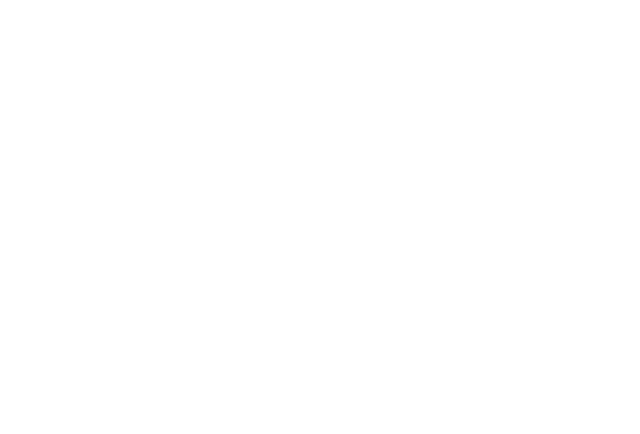
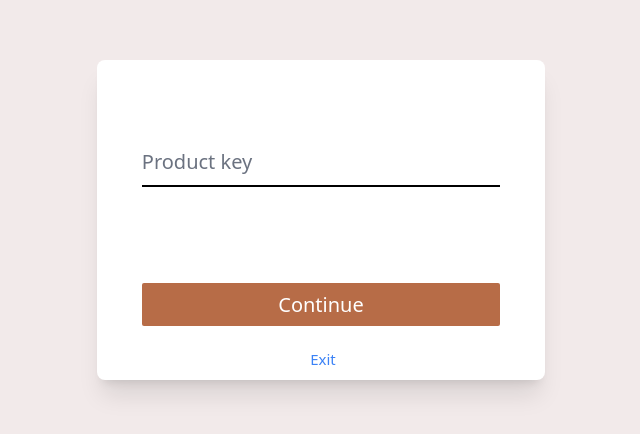
Before and after one commit to Elvendetacos/Amili, a React (Vite) app: page /key in a window 1280 px wide. Before the commit this address had no page. Shown: the part 180-614 px from the top of the page, without its empty margins (319-959 px from the left). Built offline with nearby package versions, Linux system fonts and the light colour scheme; what tailwindcss-animated would draw is missing.

Commit message:
Product key view

```diff
--- a/src/Routes/router.jsx
+++ b/src/Routes/router.jsx
@@ -2,6 +2,7 @@
 import Home from "../pages/home";
 import Login from "../pages/login";
 import Register from "../pages/register";
+import ProductKey from "../pages/productKey";
 
 function Router() {
   return (
@@ -10,6 +11,7 @@
         <Route path="/home" element={<Home/>}></Route>
         <Route path="/" element={<Login/>}></Route>
         <Route path="/register" element={<Register/>}></Route>
+        <Route path="/key" element={<ProductKey/>}></Route>
       </Routes>
     </BrowserRouter>
    );
--- /dev/null
+++ b/src/pages/productKey.jsx
@@ -0,0 +1,51 @@
+import { useNavigate } from "react-router-dom";
+import { useState } from "react";
+
+function ProductKey() {
+
+    const [key, setkey] = useState();
+
+    const navigate  = useNavigate();
+
+    const handleSubmit = (event) => {
+        event.preventDefault();
+    };
+
+    return (
+        <div className="h-[100vmin]  w-[100%] bg-[#F2EAEA] flex justify-center items-center ">
+            <div className="h-[40%] w-[35%] bg-white shadow-xl rounded-lg animate-jump-in">
+        <form className="h-[90%] w-full" onSubmit={handleSubmit}>
+          <div className="h-[70%] w-[100%]">
+            <div className="h-full w-full flex justify-center items-center ">
+              <div className="relative z-0 w-[80%] xl:text-[20px] 2xl:text-[30px]">
+                <input
+                  type="text"
+                  id="floating_standard"
+                  className="block py-2.5 text-[#808080] px-0 w-full bg-transparent border-0 border-b-2 border-black appearance-none focus:outline-none focus:ring-0 focus:border-blue-600 peer"
+                  placeholder=" "
+                  onChange={e => setkey(e.target.value)}
+                />
+                <label
+                  for="floating_standard"
+                  className="absolute text-gray-500 duration-300 transform -translate-y-6 scale-75 top-3 -z-10 origin-[0] peer-focus:left-0 peer-focus:text-blue-600  peer-placeholder-shown:scale-100 peer-placeholder-shown:translate-y-0 peer-focus:scale-75 peer-focus:-translate-y-6"
+                >
+                  Product key
+                </label>
+              </div>
+            </div>
+          </div>
+          <div className="h-[30%] w-[100%] flex justify-center items-center">
+            <button className="bg-[#B76C47] h-[50%] w-[80%] rounded-sm text-white xl:text-[20px] 2xl:text-[30px] scale-100 hover:scale-[1.01] hover:bg-[#b1775a]">
+            Continue
+            </button>
+          </div>
+        </form>
+        <div className="h-[10%] w-full flex justify-center items-start text-[#616161] xl:text-[15px] 2xl:text-[20px]">
+          <p className="text-blue-500 pl-1 cursor-pointer">Exit</p>
+        </div>
+        </div>
+        </div>
+     );
+}
+
+export default ProductKey;
```
